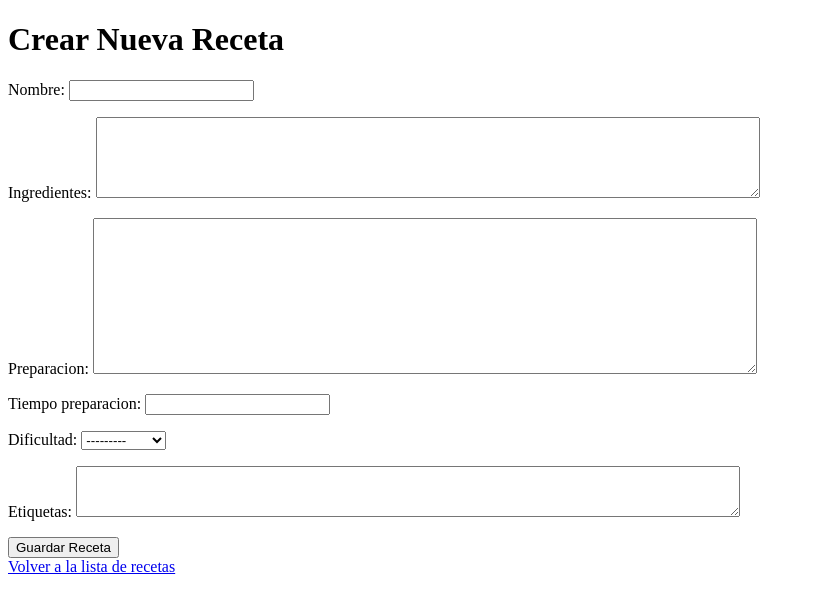
After one commit to Nialeksan1/PROYLM, a Django app: page /recetas/nueva/ in a window 1280 px wide. The commit adds this page. Shown: the top 613 px of the page, without its empty margins (0-815 px from the left). Run offline with Django 5.2, Linux system fonts and the light colour scheme.

Commit message:
Preliminar

```diff
--- a/gestor_recetas/urls.py
+++ b/gestor_recetas/urls.py
@@ -2,10 +2,13 @@
 from django.contrib import admin
 from django.urls import path, include
 from django.views.generic import RedirectView
+from recetas import views  # Importa las vistas de la app 'recetas'
 
 urlpatterns = [
     path('admin/', admin.site.urls),
     path('recetas/', include('recetas.urls')),  # Incluye las URLs de la app de recetas
     path('accounts/', include('django.contrib.auth.urls')),  # Agrega URLs de autenticación de Django
+    path('registro/', views.registro, name='registro'),  # Ruta para la vista de registro
     path('', RedirectView.as_view(url='/accounts/login/', permanent=False)),  # Redirige la URL raíz a la página de login
+       path('home/', views.home, name='home'),
 ]
--- a/recetas/forms.py
+++ b/recetas/forms.py
@@ -14,3 +14,16 @@ class RegistroForm(UserCreationForm):
     class Meta:
         model = User
         fields = ['username', 'email', 'password1', 'password2']
+
+
+
+
+class RecetaForm(forms.ModelForm):
+    class Meta:
+        model = Receta
+        fields = ['nombre', 'ingredientes', 'preparacion', 'tiempo_preparacion', 'dificultad', 'etiquetas']
+        widgets = {
+            'ingredientes': forms.Textarea(attrs={'cols': 80, 'rows': 5}),  # Mejora la visualización para los ingredientes
+            'preparacion': forms.Textarea(attrs={'cols': 80, 'rows': 10}),  # Mejora la visualización para la descripción de la preparación
+            'etiquetas': forms.Textarea(attrs={'cols': 80, 'rows': 3}),  # Mejora la visualización para las etiquetas (aunque es un campo de texto)
+        }
--- a/recetas/models.py
+++ b/recetas/models.py
@@ -1,5 +1,6 @@
 
 from django.db import models
+from django.contrib.auth.models import User
 
 class Receta(models.Model):
     nombre = models.CharField(max_length=100)
@@ -12,6 +13,7 @@ class Receta(models.Model):
         ('difícil', 'Difícil')
     ])
     etiquetas = models.CharField(max_length=200, blank=True)
-
+    user = models.ForeignKey(User, on_delete=models.CASCADE, null=True)
+    favoritos = models.ManyToManyField(User, related_name='favoritas', blank=True)
     def __str__(self):
         return self.nombre
--- a/recetas/templates/recetas/lista.html
+++ b/recetas/templates/recetas/lista.html
@@ -10,7 +10,7 @@
     <h1>Recetas</h1>
     <ul>
         {% for receta in recetas %}
-            <li>{{ receta.nombre }}</li>
+            <li><a href="{% url 'detalle_receta' pk=receta.pk %}">{{ receta.nombre }}</a></li>
         {% endfor %}
     </ul>
 </body>
--- /dev/null
+++ b/recetas/templates/recetas/nueva_receta.html
@@ -0,0 +1,17 @@
+<!DOCTYPE html>
+<html>
+<head>
+    <title>Crear Nueva Receta</title>
+</head>
+<body>
+    <h1>Crear Nueva Receta</h1>
+
+    <form method="post">
+        {% csrf_token %}
+        {{ form.as_p }}  <!-- Muestra el formulario -->
+        <button type="submit">Guardar Receta</button>
+    </form>
+
+    <a href="{% url 'lista_recetas' %}">Volver a la lista de recetas</a>
+</body>
+</html>
--- a/recetas/urls.py
+++ b/recetas/urls.py
@@ -7,7 +7,6 @@ urlpatterns = [
     path('nueva/', views.nueva_receta, name='nueva_receta'),
     path('<int:pk>/editar/', views.editar_receta, name='editar_receta'),
     path('<int:pk>/eliminar/', views.eliminar_receta, name='eliminar_receta'),
-     path('registro/', views.registro, name='registro'),
-    path('iniciar_sesion/', views.iniciar_sesion, name='iniciar_sesion'),
-    path('cerrar_sesion/', views.cerrar_sesion, name='cerrar_sesion'),
+    path('receta/<int:pk>/agregar_favorito/', views.agregar_favorito, name='agregar_favorito'),
+    path('receta/<int:pk>/quitar_favorito/', views.quitar_favorito, name='quitar_favorito'),
 ]
--- a/recetas/views.py
+++ b/recetas/views.py
@@ -25,19 +25,33 @@ def nueva_receta(request):
 
 def editar_receta(request, pk):
     receta = get_object_or_404(Receta, pk=pk)
-    if request.method == "POST":
+
+    # Verificar si el usuario actual es el autor de la receta
+    if receta.user != request.user:
+        return redirect('lista_recetas')  # Redirige a la lista de recetas si el usuario no es el autor
+
+    if request.method == 'POST':
         form = RecetaForm(request.POST, instance=receta)
         if form.is_valid():
             form.save()
             return redirect('detalle_receta', pk=receta.pk)
     else:
         form = RecetaForm(instance=receta)
-    return render(request, 'recetas/editar.html', {'form': form})
+
+    return render(request, 'recetas/editar_receta.html', {'form': form, 'receta': receta})
 
 def eliminar_receta(request, pk):
     receta = get_object_or_404(Receta, pk=pk)
-    receta.delete()
-    return redirect('lista_recetas')
+
+    # Verificar si el usuario actual es el autor de la receta
+    if receta.user != request.user:
+        return redirect('lista_recetas')  # Redirige a la lista de recetas si el usuario no es el autor
+
+    if request.method == 'POST':
+        receta.delete()
+        return redirect('lista_recetas')
+
+    return render(request, 'recetas/eliminar_receta.html', {'receta': receta})
 
 def registro(request):
     if request.method == 'POST':
@@ -68,3 +82,43 @@ def iniciar_sesion(request):
 def cerrar_sesion(request):
     logout(request)
     return redirect('home')
+
+def home(request):
+    # Mostrar recetas del usuario
+    mis_recetas = Receta.objects.filter(user=request.user)
+
+    # Mostrar las recetas que están en los favoritos del usuario
+    favoritas = Receta.objects.filter(favoritos=request.user)
+
+    return render(request, 'recetas/home.html', {
+        'mis_recetas': mis_recetas,
+        'favoritas': favoritas
+    })
+
+def nueva_receta(request):
+    if request.method == 'POST':
+        form = RecetaForm(request.POST)
+        if form.is_valid():
+            receta = form.save(commit=False)  # No guarda aún la receta en la base de datos
+            receta.user = request.user  # Asocia la receta con el usuario logueado
+            receta.save()  # Guarda la receta
+            return redirect('home')  # Redirige al home después de crear la receta
+    else:
+        form = RecetaForm()
+
+    return render(request, 'recetas/nueva_receta.html', {'form': form})
+
+def detalle_receta(request, pk):
+    receta = get_object_or_404(Receta, pk=pk)
+    return render(request, 'recetas/detalle_receta.html', {'receta': receta})
+
+
+def agregar_favorito(request, pk):
+    receta = get_object_or_404(Receta, pk=pk)
+    receta.favoritos.add(request.user)  # Agregar al usuario a la lista de favoritos de la receta
+    return redirect('detalle_receta', pk=receta.pk)
+
+def quitar_favorito(request, pk):
+    receta = get_object_or_404(Receta, pk=pk)
+    receta.favoritos.remove(request.user)  # Quitar al usuario de la lista de favoritos de la receta
+    return redirect('detalle_receta', pk=receta.pk)
```
Also changed, not shown: gestor_recetas/settings.py (+3 -13 lines), recetas/templates/recetas/detalle_receta.html (added, +20 -0 lines), recetas/templates/recetas/editar_receta.html (added, +7 -0 lines), recetas/templates/recetas/eliminar_receta.html (added, +7 -0 lines), recetas/templates/recetas/home.html (added, +52 -0 lines), db.sqlite3, recetas/migrations/0002_receta_user.py (added), recetas/migrations/0003_receta_favoritos.py (added).
